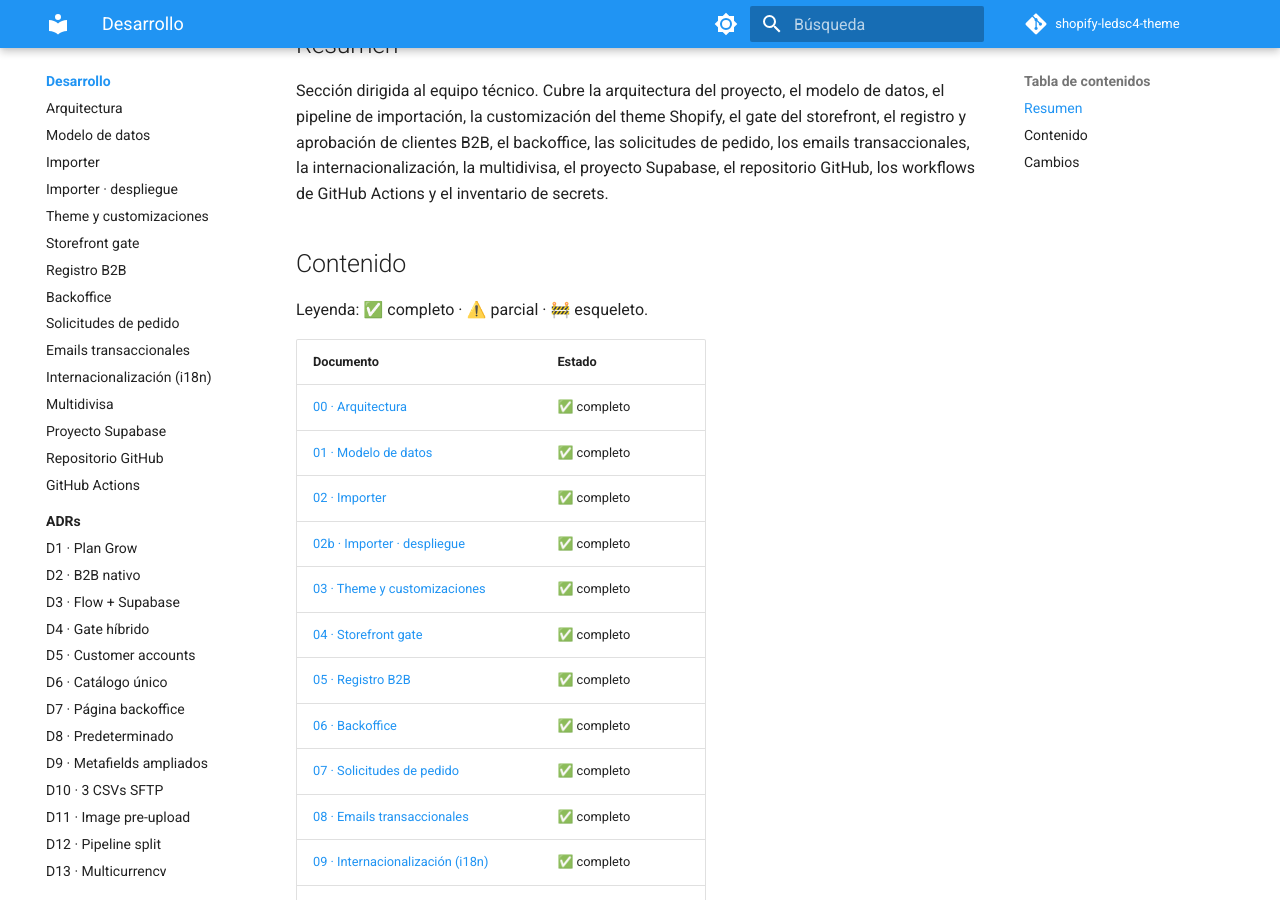
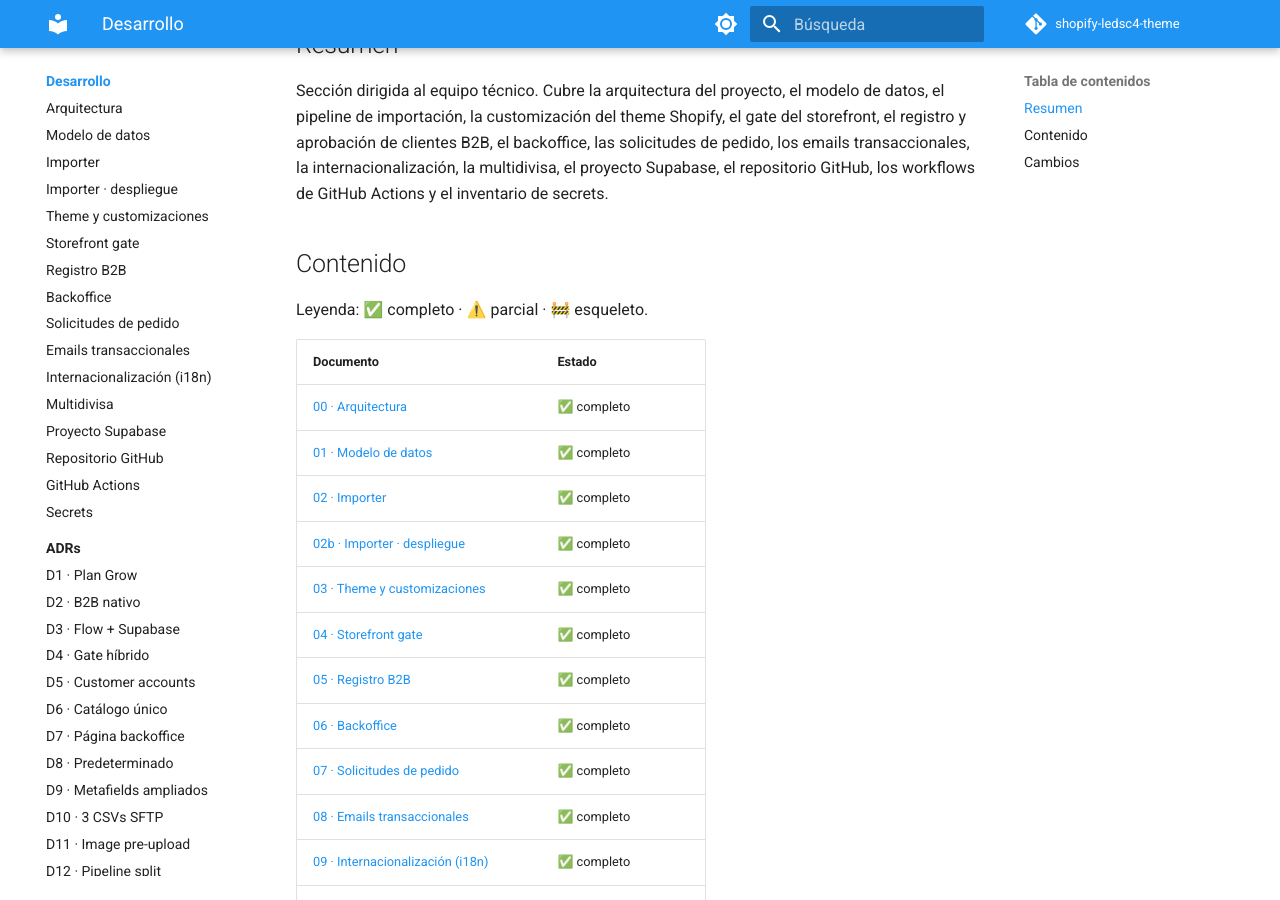
Before and after one commit to danielpenamad/shopify-ledsc4-theme, an MkDocs documentation site: the page built from docs/desarrollo/index.md, in a window 1280 px wide and 900 px high, scrolled down 324 px. Built offline with MkDocs 1.6.1 and Material for MkDocs 9.7.7, drawn with Linux system fonts in a browser that asks for light colours; comment, search, counter and statistics services are not loaded.

Commit message:
docs: añadir 14-secrets al mkdocs.yml nav
Nueva entrada en el bloque Desarrollo del nav, tras GitHub Actions y
antes de ADRs.

```diff
--- a/mkdocs.yml
+++ b/mkdocs.yml
@@ -68,6 +68,7 @@ nav:
       - Proyecto Supabase: desarrollo/11-supabase.md
       - Repositorio GitHub: desarrollo/12-github-repo.md
       - GitHub Actions: desarrollo/13-github-actions.md
+      - Secrets: desarrollo/14-secrets.md
       - ADRs:
           - desarrollo/adrs/index.md
           - D1 · Plan Grow: desarrollo/adrs/d01-plan-grow.md
```
